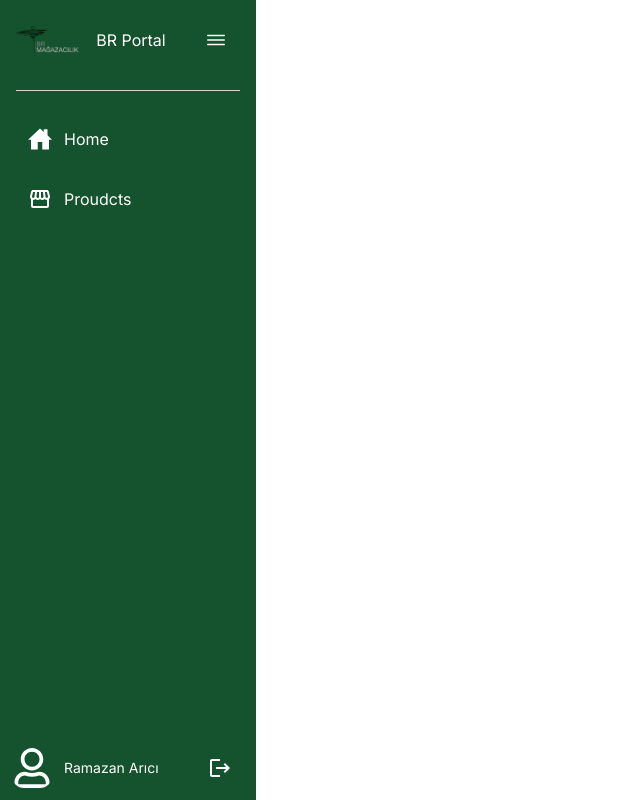
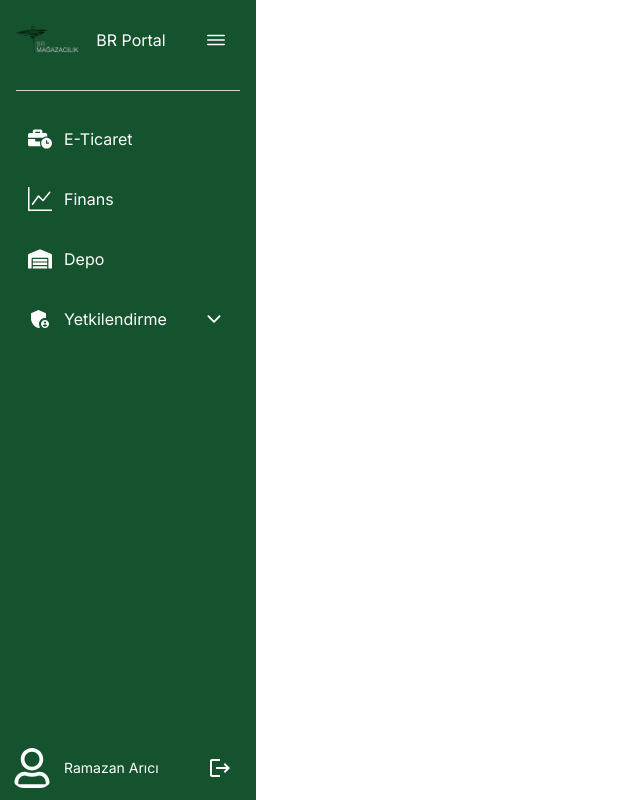
Before and after one commit to RamazanArc/BRPortal, a Next.js app: page /Dashboard in a window 1280 px wide. Shown: the whole page, without its empty margins (0-640 px from the left). Built offline with nearby package versions, Linux system fonts and the light colour scheme.

Commit message:
Sidebar Updated

```diff
--- a/app/Components/Sidebar.tsx
+++ b/app/Components/Sidebar.tsx
@@ -1,29 +1,90 @@
 "use client";
 import Link from "next/link";
 import { useState } from "react";
-import { FaRegUser } from "react-icons/fa";
+import {
+  FaRegUser,
+  FaBusinessTime,
+  FaWarehouse,
+  FaCriticalRole,
+} from "react-icons/fa";
 import { IoIosMenu } from "react-icons/io";
-import { IoHomeSharp } from "react-icons/io5";
-import { MdLogout, MdOutlineStorefront } from "react-icons/md";
+import { IoChevronDown, IoChevronUp } from "react-icons/io5";
+import {
+  MdLogout,
+  MdAdminPanelSettings,
+  MdMenuBook,
+  MdControlCamera,
+} from "react-icons/md";
+import { BsGraphUp } from "react-icons/bs";
 
 const Sidebar = () => {
   const [active, setActive] = useState(true);
+  const [activeMenu, setActiveMenu] = useState(null);
+  const [activeSubMenu, setActiveSubMenu] = useState(null);
+
   const Menus = [
     {
-      title: "Home",
-      icon: <IoHomeSharp className="h-6 w-6" />,
+      title: "E-Ticaret",
+      icon: <FaBusinessTime className="h-6 w-6" />,
       href: "/Dashboard",
+      subMenus: [],
     },
     {
-      title: "Proudcts",
-      icon: <MdOutlineStorefront className="h-6 w-6" />,
-      href: "/Proudcts",
+      title: "Finans",
+      icon: <BsGraphUp className="h-6 w-6" />,
+      href: "/Dashboard",
+      subMenus: [],
+    },
+    {
+      title: "Depo",
+      icon: <FaWarehouse className="h-6 w-6" />,
+      href: "/Dashboard",
+      subMenus: [],
+    },
+    {
+      title: "Yetkilendirme",
+      icon: <MdAdminPanelSettings className="h-6 w-6" />,
+      // href: "/Dashboard",
+      subMenus: [
+        {
+          title: "Menu List",
+          href: "/Menu",
+          icon: <MdMenuBook className="h-6 w-6" />,
+        },
+        {
+          title: "User Role",
+          href: "/UserRole",
+          icon: <FaCriticalRole className="h-6 w-6" />,
+        },
+        {
+          title: "Controller Role",
+          href: "/Control",
+          icon: <MdControlCamera className="h-6 w-6" />,
+        },
+      ],
     },
   ];
 
   function toggleSidebar() {
     setActive(!active);
   }
+
+  function toggleMenu(index: any) {
+    if (activeMenu === index) {
+      setActiveMenu(null); // If the clicked menu is already active, close it
+    } else {
+      setActiveMenu(index);
+    }
+  }
+
+  function toggleSubMenu(index: any) {
+    if (activeSubMenu === index) {
+      setActiveSubMenu(null); // If the clicked submenu is already active, close it
+    } else {
+      setActiveSubMenu(index);
+    }
+  }
+
   return (
     <div className="flex min-h-screen">
       <aside
@@ -57,22 +118,62 @@ const Sidebar = () => {
           <div className="my-5 flex items-center before:mt-0.5 before:flex-1 before:border-t before:border-neutral-300 after:mt-0.5 after:flex-1 after:border-t after:border-neutral-300"></div>
 
           <div className="space-y-3">
-            {Menus.map((Menu, index) => (
-              <Link
-                key={index}
-                className="flex w-full p-3 rounded text-white hover:bg-black hover:text-white"
-                href={Menu.href}
-              >
-                {Menu.icon}
-                <span
-                  className={`
-                  ml-3
-                  ${active ? "block" : "hidden"}
-                `}
+            {Menus.map((menu, index) => (
+              <div key={index}>
+                <a href={menu.href}>
+                  <button
+                    className={`flex w-full p-3 rounded text-white hover:bg-black hover:text-white relative ${
+                      activeMenu === index ? "bg-black" : ""
+                    }`}
+                    onClick={() => toggleMenu(index)}
+                  >
+                    {menu.icon}
+                    <span className={`ml-3 ${active ? "block" : "hidden"}`}>
+                      {menu.title}
+                    </span>
+                    {menu.subMenus.length > 0 && (
+                      <div
+                        className={`absolute right-4 top-1/2 transform -translate-y-1/2 transition-transform ${
+                          active ? "block" : "hidden"
+                        }`}
+                      >
+                        {activeMenu === index ? (
+                          <IoChevronUp className="h-5 w-5" />
+                        ) : (
+                          <IoChevronDown className="h-5 w-5" />
+                        )}
+                      </div>
+                    )}
+                  </button>
+                </a>
+                <div
+                  className={`${
+                    activeMenu === index ? "block" : "hidden"
+                  } space-y-2 pl-8 transition-all duration-300`}
                 >
-                  {Menu.title}
-                </span>
-              </Link>
+                  {menu.subMenus.map((submenu, subIndex) => (
+                    <button
+                      key={subIndex}
+                      className={`flex w-full rounded text-white hover:bg-black hover:text-white relative ${
+                        activeSubMenu === subIndex ? "bg-black" : ""
+                      }`}
+                      onClick={() => toggleSubMenu(subIndex)}
+                    >
+                      <a
+                        className={` flex text-white hover:bg-black hover:text-white px-4 py-2 rounded ${
+                          active ? "block" : "hidden"
+                        }`}
+                        href={submenu.href}
+                      >
+                        {submenu.icon}
+                        <span className={`ml-3 ${active ? "block" : "hidden"}`}>
+                          {submenu.title}
+                        </span>
+                      </a>
+                    </button>
+                  ))}
+                </div>
+              </div>
             ))}
           </div>
         </div>
```
